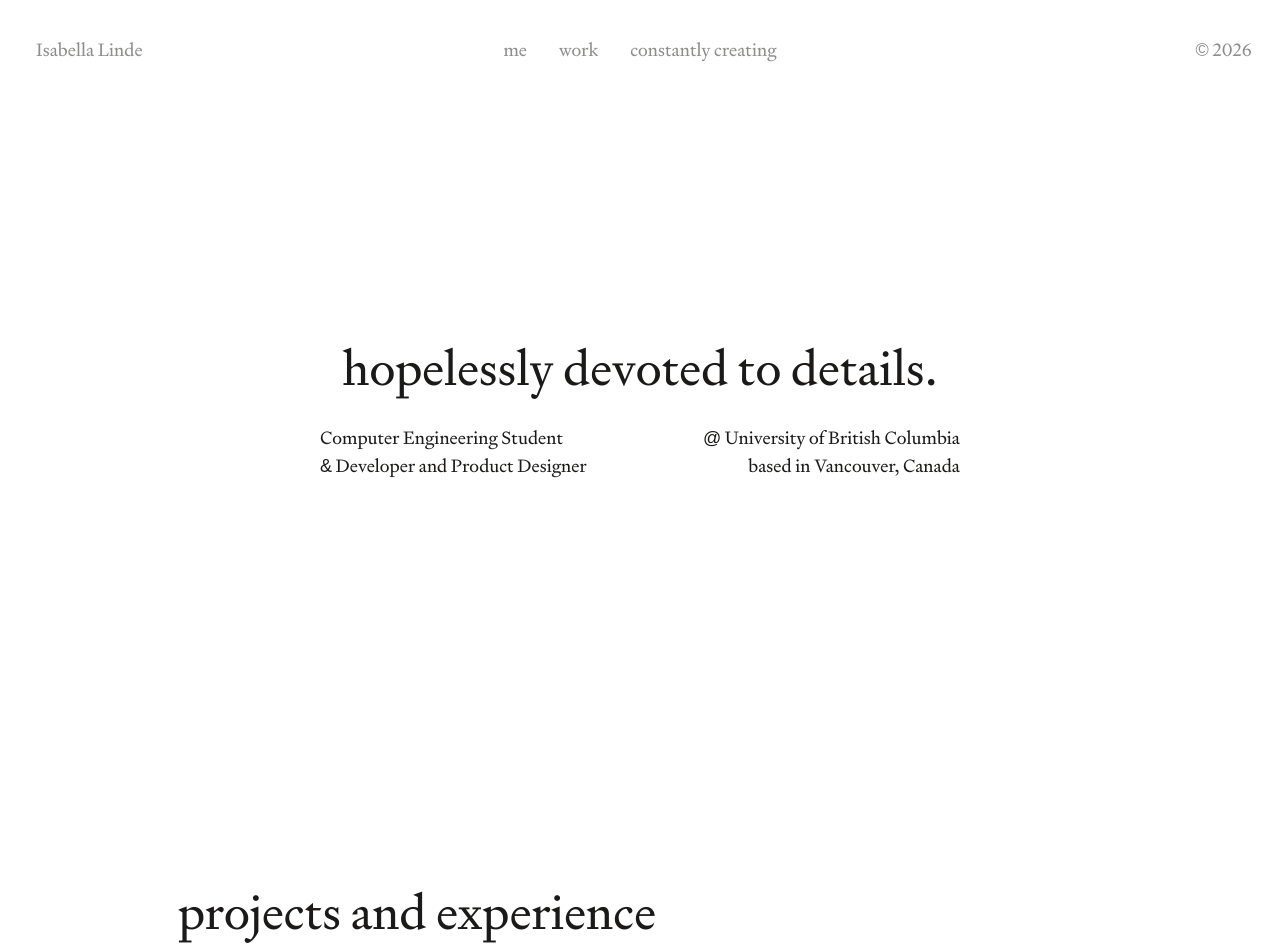
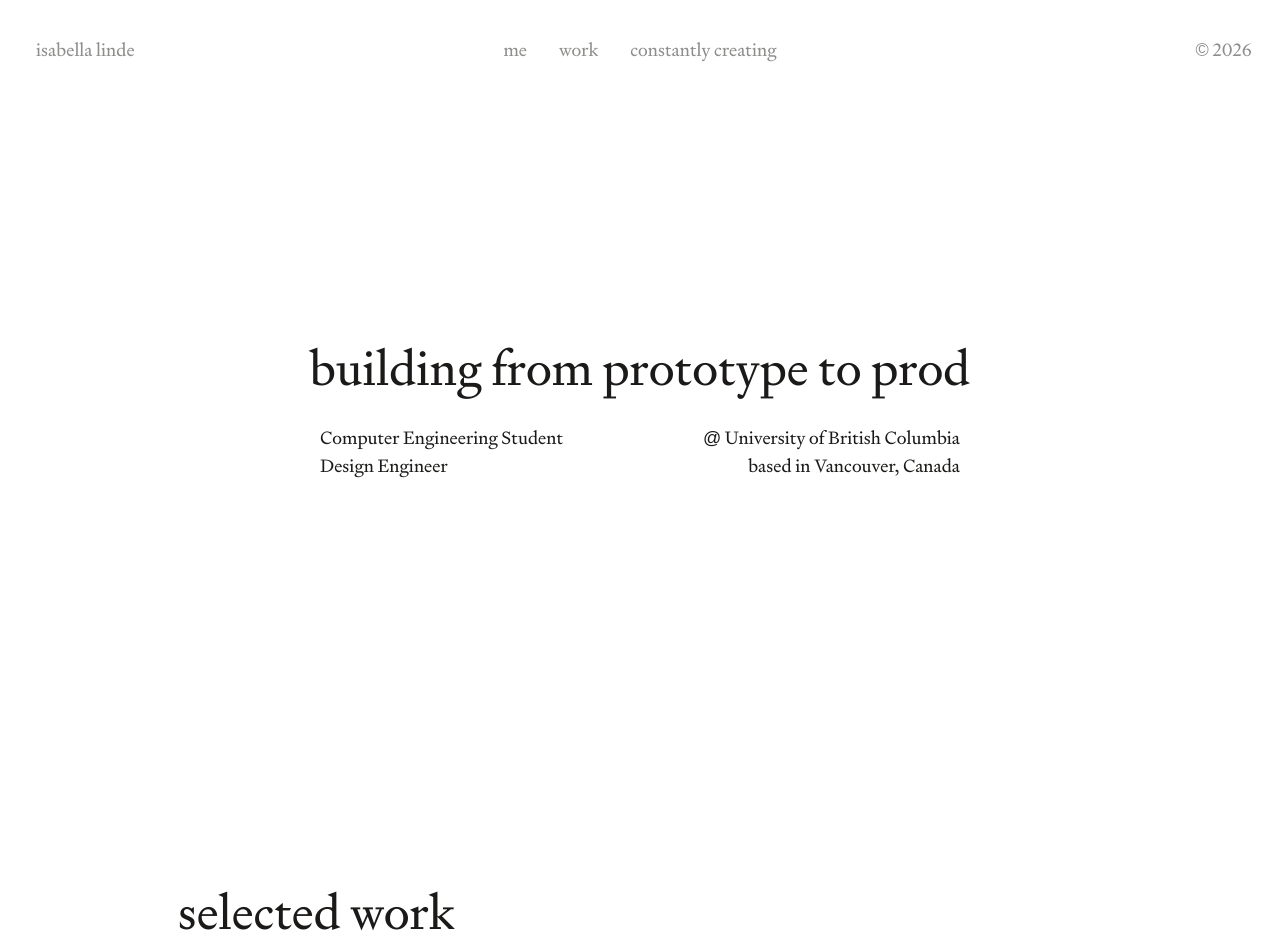
Before and after one commit to itlinde/portfolio-v2, a Next.js app: page / in a window 1280 px wide. Shown: the top 952 px of the page. Built offline with nearby package versions, Linux system fonts and the light colour scheme.

Commit message:
touch ups

```diff
--- a/src/app/page.tsx
+++ b/src/app/page.tsx
@@ -72,6 +72,8 @@ export default function Home() {
       );
     }
 
+    // TODO: add the header to this sequence so it starts appearing with the subheadings
+
     return () => {
       tl.kill();
       split.revert();
@@ -86,12 +88,12 @@ export default function Home() {
       <main className="p-6">
         <section id="hero" className="h-screen py-32 flex flex-col gap-8 pt-[40vh] mb-16 place-self-center">
           <h3 ref={heroRef} id="hero-text" className="text-h3 text-center opacity-0">
-            hopelessly devoted to details.
+            building from prototype to prod
           </h3>
           <div ref={subheadingRef} className="place-self-center text-body-serif max-w-[90vw] min-w-[50vw] flex justify-between w-fill">
             <div className="flex flex-col text-start">
               <p className="opacity-0">Computer Engineering Student</p>
-              <p className="opacity-0">& Developer and Product Designer</p>
+              <p className="opacity-0">Design Engineer</p>
             </div>
             <div className="flex flex-col text-end">
               <p className="opacity-0">@ University of British Columbia</p>
@@ -102,7 +104,7 @@ export default function Home() {
         <section id="work" className="flex flex-col place-self-center min-w-3/4 scroll-mt-36">
           <div id="work-header" className="scroll-fade flex flex-col gap-4 pb-14">
             <h3 id="work-heading" className="text-h3">
-              projects and experience
+              selected work
             </h3>
             <div id="filter-bar" className="flex gap-6 text-text-muted">
               <p className="text-subtitle text-text-body">filter:</p>
--- a/src/components/Header.tsx
+++ b/src/components/Header.tsx
@@ -119,7 +119,7 @@ export default function Header({ enableWorkReveal = false, shadowTrigger }: Head
       className="grid grid-cols-[1fr_auto_1fr] items-center p-7 fixed top-0 left-0 right-0 z-40"
     >
       <a href="/" className="text-body-serif justify-self-start px-2 py-1 bg-bg rounded-xs text-text-muted">
-        Isabella Linde
+        isabella linde
       </a>
       { /* TO DO: make the grey bubble only appear after scrolling down the page a certain amount.
                   make sure the point at which the grey thing appears can be customized per page */ }
--- a/src/components/WorkCard.tsx
+++ b/src/components/WorkCard.tsx
@@ -27,7 +27,7 @@ export default function WorkCard({
   return (
     <div className="">
       <CursorTooltip content={tooltipContent} duration={0.3}>
-        <Link href={link} target="_blank" rel="noopener noreferrer" className="group flex gap-8 h-96">
+        <Link href={link} target="_blank" rel="noopener noreferrer" className="group flex gap-8 h-80">
           <div className="min-w-2xs w-3/5 flex flex-col h-full justify-between">
             <div className="flex flex-col gap-4">
               <h5 className="text-h5">{title}</h5>
```
